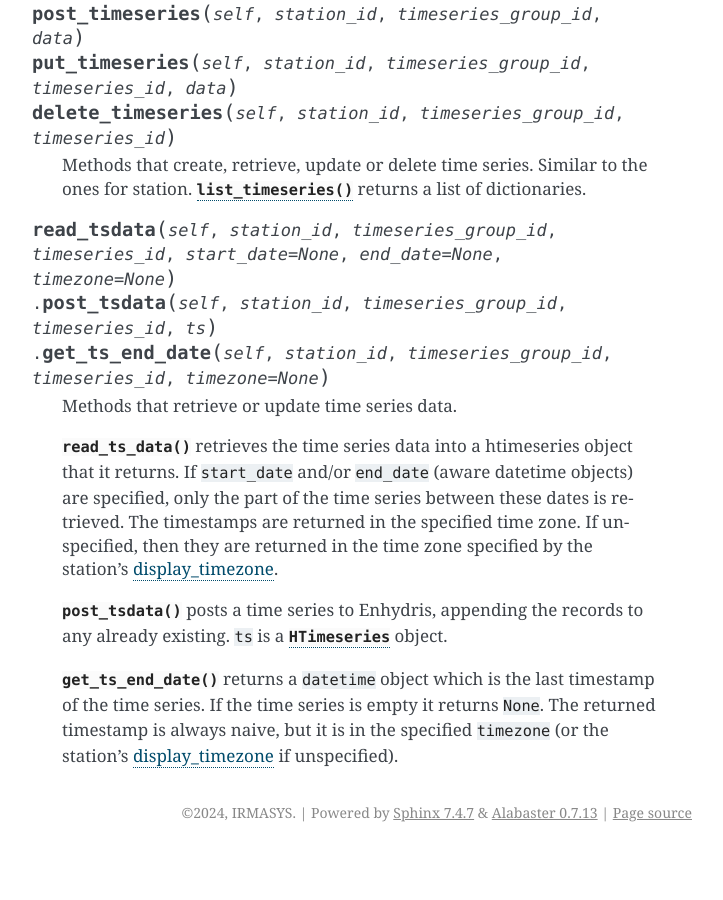
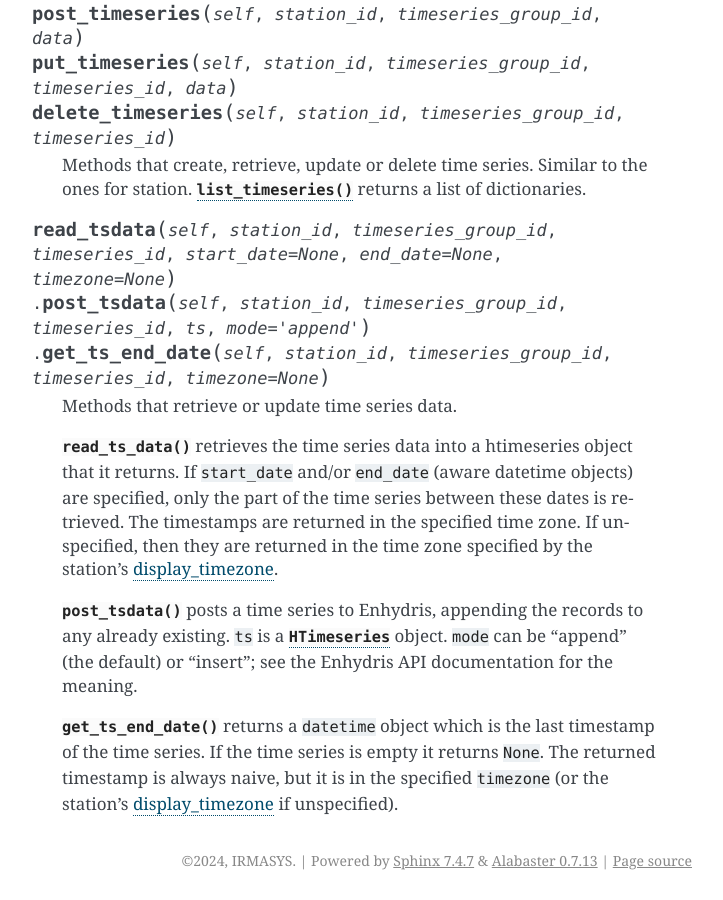
Before and after one commit to openmeteo/pthelma, a Sphinx documentation site: the page built from docs/enhydris_api_client.rst, in a window 1280 px wide and 900 px high, scrolled down 1537 px. Shown: the whole window, without its empty margins (418-1141 px from the left). Built offline with Sphinx 7.4.7, drawn with Linux system fonts in a browser that asks for light colours; the version number is read from the project's files by our own code; before the commit the page ends 2389 px from its top, so only the background shows below that.

Commit message:
enhydris_api_client: Use new 'mode' API param in post_tsdata (fixes DEV-147)

```diff
--- a/CHANGELOG.rst
+++ b/CHANGELOG.rst
@@ -1,6 +1,12 @@
 =========
 Changelog
 =========
+
+2.8.0 (2025-12-08)
+==================
+
+* enhydris_api_client.post_tsdata() now accepts an optional "mode"
+  argument.
 
 2.7.0 (2025-11-07)
 ==================
--- a/docs/enhydris_api_client.rst
+++ b/docs/enhydris_api_client.rst
@@ -76,7 +76,7 @@ Reference
       dictionaries.
 
    .. method:: read_tsdata(self, station_id, timeseries_group_id, timeseries_id, start_date=None, end_date=None, timezone=None)
-              .post_tsdata(self, station_id, timeseries_group_id, timeseries_id, ts)
+              .post_tsdata(self, station_id, timeseries_group_id, timeseries_id, ts, mode="append")
               .get_ts_end_date(self, station_id, timeseries_group_id, timeseries_id, timezone=None)
 
       Methods that retrieve or update time series data.
@@ -91,7 +91,9 @@ Reference
 
       :meth:`~EnhydrisApiClient.post_tsdata` posts a time series to
       Enhydris, appending the records to any already existing.  ``ts``
-      is a :class:`HTimeseries` object.
+      is a :class:`HTimeseries` object.  ``mode`` can be "append" (the
+      default) or "insert"; see the Enhydris API documentation for the
+      meaning.
 
       :meth:`~EnhydrisApiClient.get_ts_end_date` returns a ``datetime``
       object which is the last timestamp of the time series. If the time
--- a/src/enhydris_api_client/__init__.py
+++ b/src/enhydris_api_client/__init__.py
@@ -3,7 +3,7 @@ from __future__ import annotations
 import datetime as dt
 from copy import copy
 from io import StringIO
-from typing import Any, Dict, Generator, Iterable, Optional, cast
+from typing import Any, Dict, Generator, Iterable, Literal, Optional, cast
 from urllib.parse import quote_plus, urljoin
 from zoneinfo import ZoneInfo
 
@@ -309,6 +309,7 @@ class EnhydrisApiClient:
         timeseries_group_id: int,
         timeseries_id: int,
         ts: HTimeseries,
+        mode: Literal["append", "insert"] = "append",
     ) -> str:
         f = StringIO()
         data = copy(ts.data)
@@ -323,7 +324,8 @@ class EnhydrisApiClient:
             f"timeseries/{timeseries_id}/data/",
         )
         self.response = self.session.post(
-            url, data={"timeseries_records": f.getvalue(), "timezone": "UTC"}
+            url,
+            data={"timeseries_records": f.getvalue(), "timezone": "UTC", "mode": mode},
         )
         self.check_response()
         return self.response.text
```
Also changed, not shown: 1 other file.
